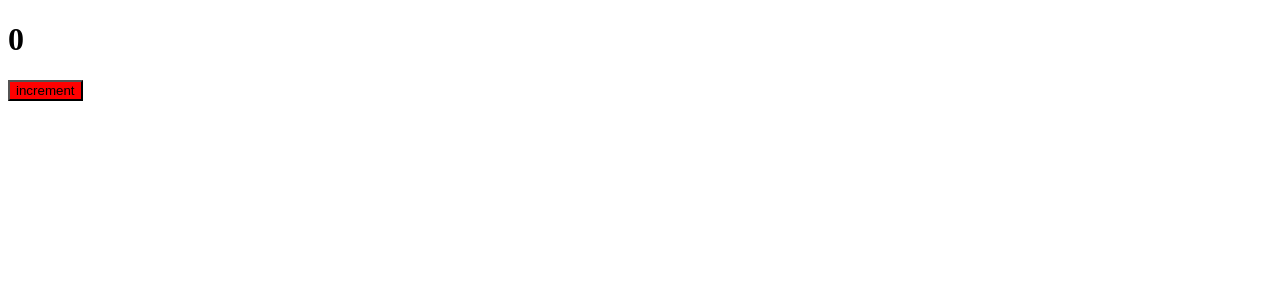
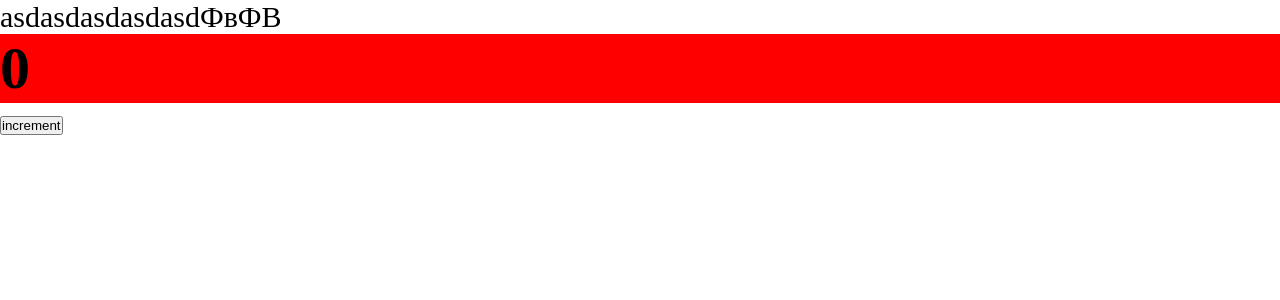
Before and after one commit to DarkVito/react_production, a React app: page / in a window 1280 px wide. Shown: the top 300 px of the page. Built offline with nearby package versions, Linux system fonts and the light colour scheme.

Commit message:
css modules

```diff
--- a/package.json
+++ b/package.json
@@ -7,7 +7,7 @@
     "test": "echo \"Error: no test specified\" && exit 1",
     "start": "webpack serve --env port=3000",
     "build:prod": "webpack --env mode=production",
-    "buid:dev": "webpack --env mode=development"
+    "build:dev": "webpack --env mode=development"
   },
   "repository": {
     "type": "git",
--- /dev/null
+++ b/src/App.tsx
@@ -0,0 +1,12 @@
+import { Counter } from './components/Counter'
+import './index.scss'
+const App = () => {
+    return (
+        <div className='app'>
+            asdasdasdasdasdФвФВ
+            <Counter />
+        </div>
+    )
+}
+
+export default App
--- a/src/components/Counter.scss
+++ b/src/components/Counter.module.scss
@@ -1,3 +1,3 @@
-button {
+.btn {
     background-color: red;
 }
--- a/src/components/Counter.tsx
+++ b/src/components/Counter.tsx
@@ -1,17 +1,17 @@
 import { useState } from 'react'
-import "./Counter.scss"
+import classes from "./Counter.module.scss"
 
 export const Counter = () => {
 
     const [count, setCount] = useState(0)
 
-    const incremnt = () =>{
-        setCount(count+1)
+    const incremnt = () => {
+        setCount(count + 1)
     }
 
     return (
         <div>
-            <h1>{count}</h1>
+            <h1 className={classes.btn}>{count}</h1>
             <button onClick={incremnt}>increment</button>
         </div>
     )
--- /dev/null
+++ b/src/global.d.ts
@@ -0,0 +1,4 @@
+declare module '*.scss' {
+const content: Record<string, string>;
+export default content;
+}
--- /dev/null
+++ b/src/index.scss
@@ -0,0 +1,9 @@
+* {
+    margin: 0;
+    padding: 0;
+    box-sizing:  border-box;
+}
+
+.app{
+    font-size: 30px;
+}
--- a/src/index.tsx
+++ b/src/index.tsx
@@ -1,8 +1,7 @@
 import { render } from "react-dom";
-import { Counter } from "./components/Counter";
+import App from "./App";
+
 render(
-    <div>
-        <Counter/>
-    </div>,
+    <App/>,
     document.getElementById('root')
 )
```
Also changed, not shown: 8 other files (tests, documents, lock files or other folders).
